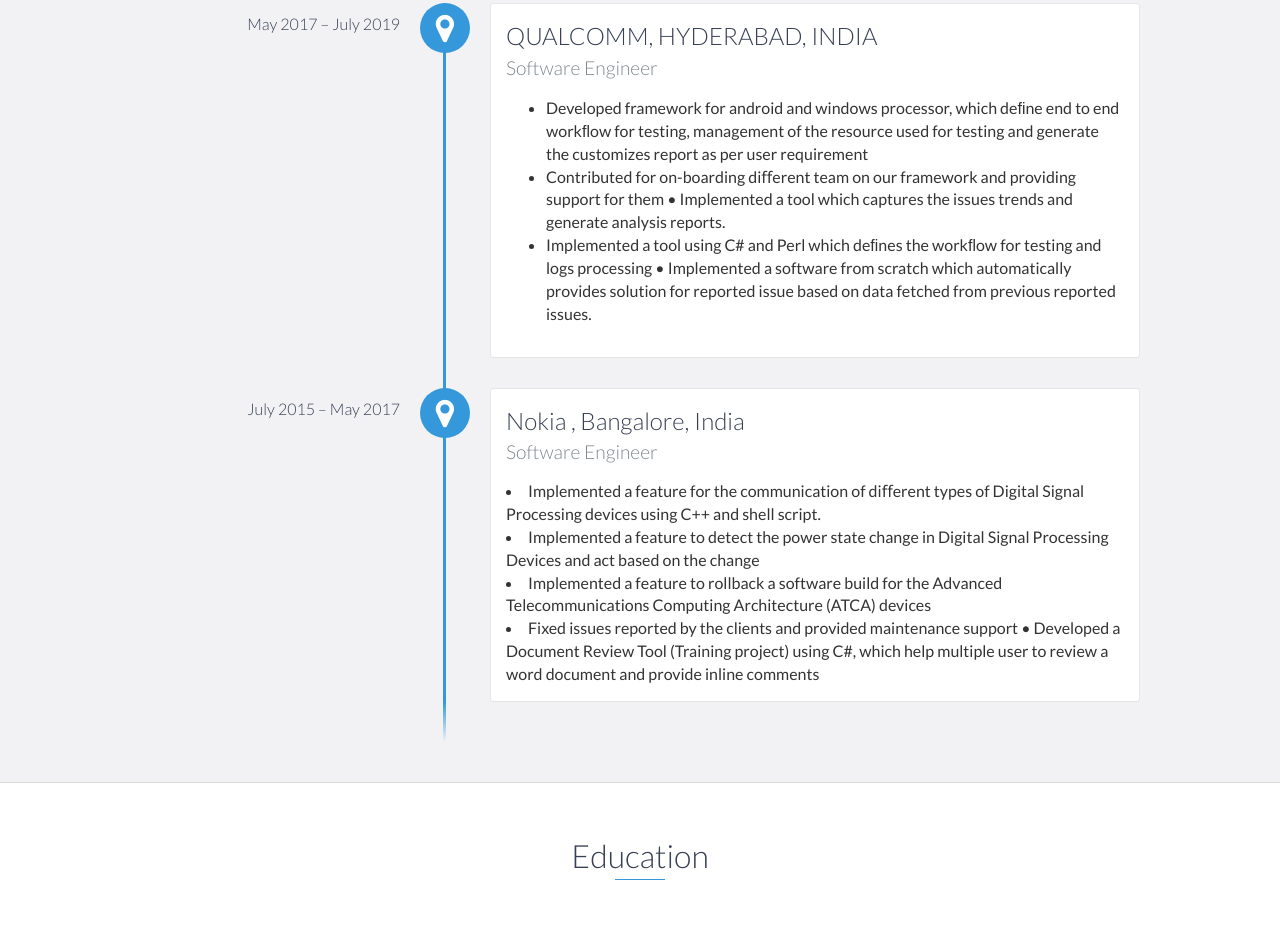
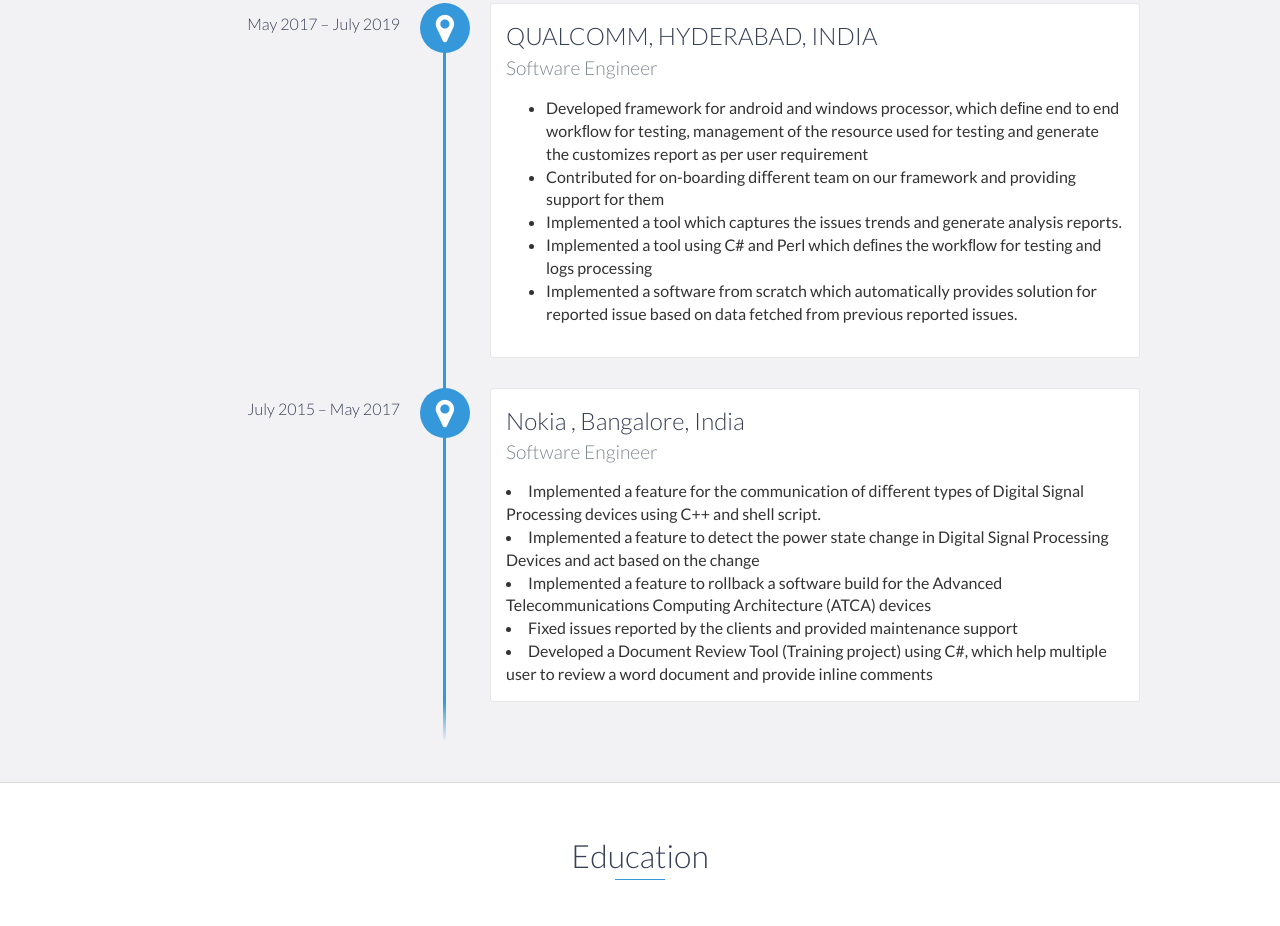
Before and after one commit to biplavk/biplavk.github.io, a website: page index.html in a window 1280 px wide. Shown: the part 1179-2105 px from the top of the page. Drawn offline with nearby package versions, Linux system fonts and the light colour scheme.

Commit message:
Update index.html

```diff
--- a/index.html
+++ b/index.html
@@ -49,7 +49,7 @@
     <div id="lead">
         <div id="lead-content">
             <h1>Kumar Biplav</h1>
-            <h2>Software Engineer</h2>
+            <h2>Computer Science Graduate Student at University of Wisconsin, Madsion</h2>
             <a href="Resume.pdf" class="btn-rounded-white">Download Resume</a>
         </div>
         <!-- End #lead-content -->
@@ -89,8 +89,10 @@
                 <h4>Software Engineer</h4>
                 <p><ul>
 					<li>Developed framework for android and windows processor, which deﬁne end to end workﬂow for testing, management of the resource used for testing and generate the customizes report as per user requirement </li>
-					<li>Contributed for on-boarding diﬀerent team on our framework and providing support for them  • Implemented a tool which captures the issues trends and generate analysis reports.</li>
-					<li>Implemented a tool using C# and Perl which deﬁnes the workﬂow for testing and logs processing • Implemented a software from scratch which automatically provides solution for reported issue based on data fetched from previous reported issues.</li>
+					<li>Contributed for on-boarding diﬀerent team on our framework and providing support for them </li>
+					<li> Implemented a tool which captures the issues trends and generate analysis reports.</li>
+					<li>Implemented a tool using C# and Perl which deﬁnes the workﬂow for testing and logs processing </li>
+					<li> Implemented a software from scratch which automatically provides solution for reported issue based on data fetched from previous reported issues.</li>
 					</ul>
                 </p>
             </div>
@@ -102,7 +104,8 @@
 				<li>Implemented a feature for the communication of diﬀerent types of Digital Signal Processing devices using C++ and shell script. </li>
 				<li>Implemented a feature to detect the power state change in Digital Signal Processing Devices and act based on the change</li>
 				<li>Implemented a feature to rollback a software build for the Advanced Telecommunications Computing Architecture (ATCA) devices  </li>
-				<li>Fixed issues reported by the clients and provided maintenance support  • Developed a Document Review Tool (Training project) using C#, which help multiple user to review a word document and provide inline comments</li>
+	   			 <li>Fixed issues reported by the clients and provided maintenance support </li>
+				<li> Developed a Document Review Tool (Training project) using C#, which help multiple user to review a word document and provide inline comments</li>
 	    		</ul></p>
             </div>
 	</div>
@@ -150,7 +153,7 @@
                         <h3>Program Dependent Flowchart Generator and Plagiarism Detection</h3>
                         <p><ul>
 						<li>Created a tool that generate ﬂowchart of a program. Based on the flowchart comparison of the two programs are done and percentage of plagiarism is calculated </li>
-						<li> Developed by using Shell script and PHP, Linux and Ocaml </li>
+						<li>Developed by using Shell script and PHP, Linux and Ocaml </li>
 						</p>
                         <a href="#"></a>
                     </div>
```
